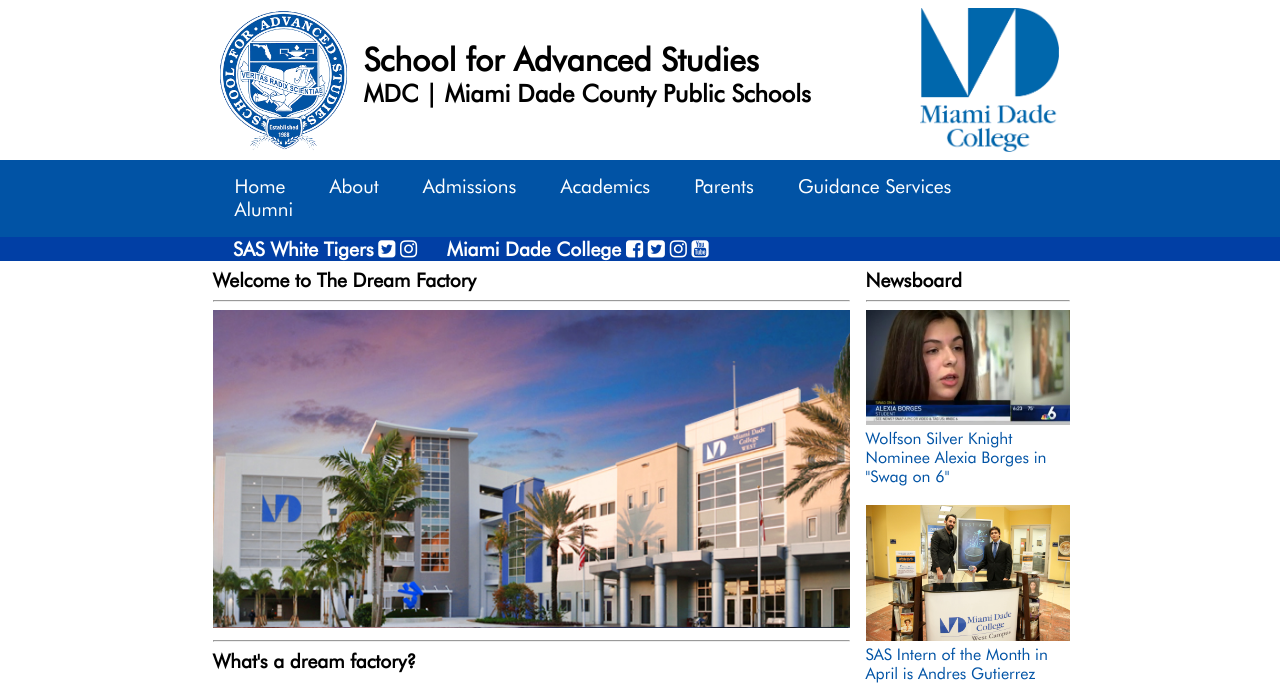
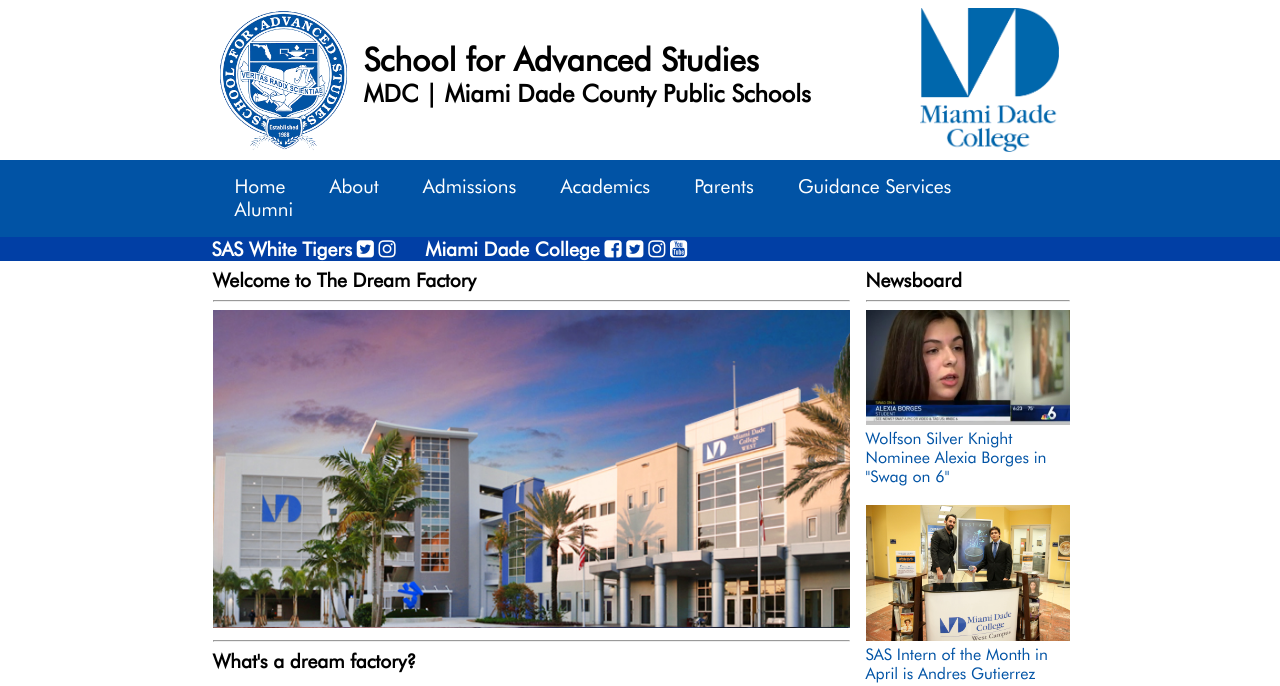
Before and after one commit to Serdnad/Serdnad.github.io, a plain HTML site: page index.html in a window 1280 px wide. Shown: the top 686 px of the page. Drawn offline with Linux system fonts and the light colour scheme.

```diff
--- a/styles.css
+++ b/styles.css
@@ -67,7 +67,7 @@ a:visited {
 }
 
 .headerSubBar {
-    padding-left: 2.1em;
+    padding-left: 0.5em;
     color: white;
     background-color: #013FA5;
 }
@@ -230,13 +230,11 @@ only screen and ( max-width: 1024) {
         margin-top: 1em;
         margin-bottom: 1em;
     }
-
     .headerTop {
         padding-top: 0.2em;
         padding-bottom: 0.2em;
         height: 5em;
     }
-
     .headerTop h1 {
         padding-top: 0.2em;
     }
```
